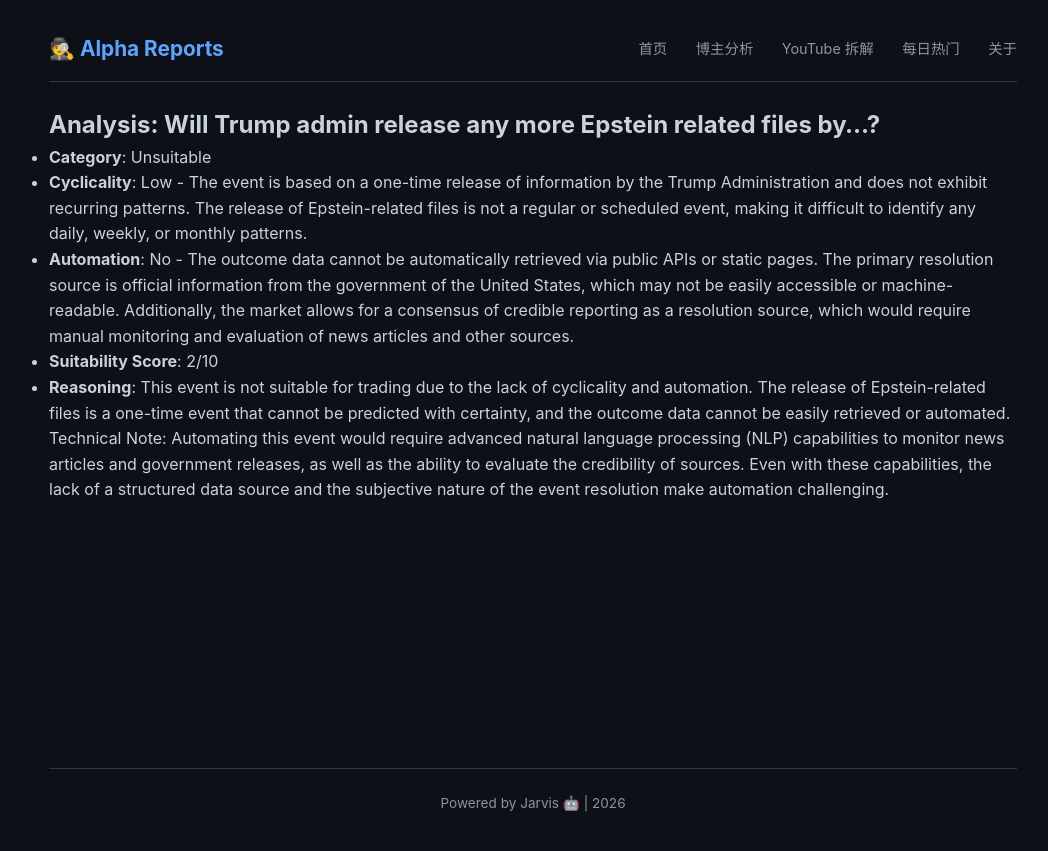
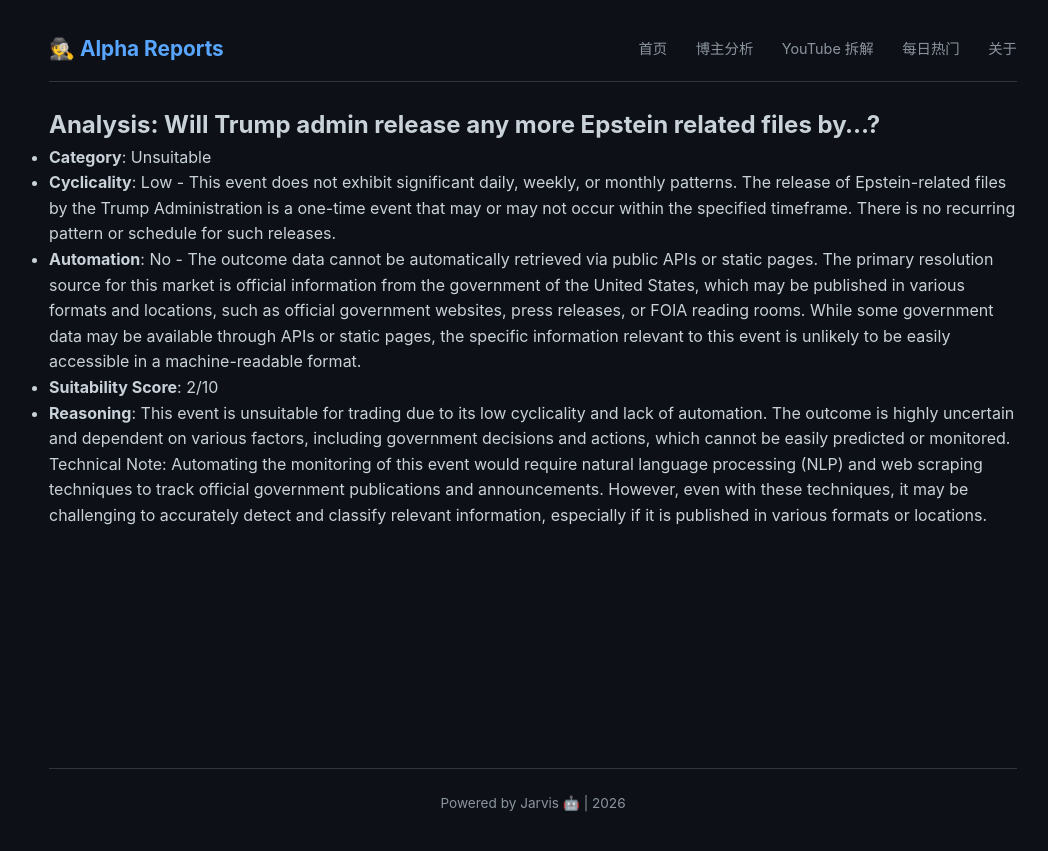
Before and after one commit to amencris073-png/crypto-alpha-reports, a Jekyll site: the page built from polymarket_analysis/unsuitable/2026-02-04_will_trump_admin_release_any_more_epstein_related_.md, in a window 1280 px wide. Shown: the top 851 px of the page, without its empty margins (107-1155 px from the left). Built offline with Jekyll 4.4.1, drawn with Linux system fonts in a browser that asks for light colours; our own code applies the rules of GitHub Pages for plain Markdown files.

Commit message:
Automated analysis for Will Trump admin release any more Epstein related files by...?

```diff
--- a/polymarket_analysis/unsuitable/2026-02-04_will_trump_admin_release_any_more_epstein_related_.md
+++ b/polymarket_analysis/unsuitable/2026-02-04_will_trump_admin_release_any_more_epstein_related_.md
@@ -1,9 +1,9 @@
 ## Analysis: Will Trump admin release any more Epstein related files by...?
 
 - **Category**: Unsuitable
-- **Cyclicality**: Low - The event is based on a one-time release of information by the Trump Administration and does not exhibit recurring patterns. The release of Epstein-related files is not a regular or scheduled event, making it difficult to identify any daily, weekly, or monthly patterns.
-- **Automation**: No - The outcome data cannot be automatically retrieved via public APIs or static pages. The primary resolution source is official information from the government of the United States, which may not be easily accessible or machine-readable. Additionally, the market allows for a consensus of credible reporting as a resolution source, which would require manual monitoring and evaluation of news articles and other sources.
+- **Cyclicality**: Low - This event does not exhibit significant daily, weekly, or monthly patterns. The release of Epstein-related files by the Trump Administration is a one-time event that may or may not occur within the specified timeframe. There is no recurring pattern or schedule for such releases.
+- **Automation**: No - The outcome data cannot be automatically retrieved via public APIs or static pages. The primary resolution source for this market is official information from the government of the United States, which may be published in various formats and locations, such as official government websites, press releases, or FOIA reading rooms. While some government data may be available through APIs or static pages, the specific information relevant to this event is unlikely to be easily accessible in a machine-readable format.
 - **Suitability Score**: 2/10
-- **Reasoning**: This event is not suitable for trading due to the lack of cyclicality and automation. The release of Epstein-related files is a one-time event that cannot be predicted with certainty, and the outcome data cannot be easily retrieved or automated.
+- **Reasoning**: This event is unsuitable for trading due to its low cyclicality and lack of automation. The outcome is highly uncertain and dependent on various factors, including government decisions and actions, which cannot be easily predicted or monitored.
 
-Technical Note: Automating this event would require advanced natural language processing (NLP) capabilities to monitor news articles and government releases, as well as the ability to evaluate the credibility of sources. Even with these capabilities, the lack of a structured data source and the subjective nature of the event resolution make automation challenging.
+Technical Note: Automating the monitoring of this event would require natural language processing (NLP) and web scraping techniques to track official government publications and announcements. However, even with these techniques, it may be challenging to accurately detect and classify relevant information, especially if it is published in various formats or locations.
```
